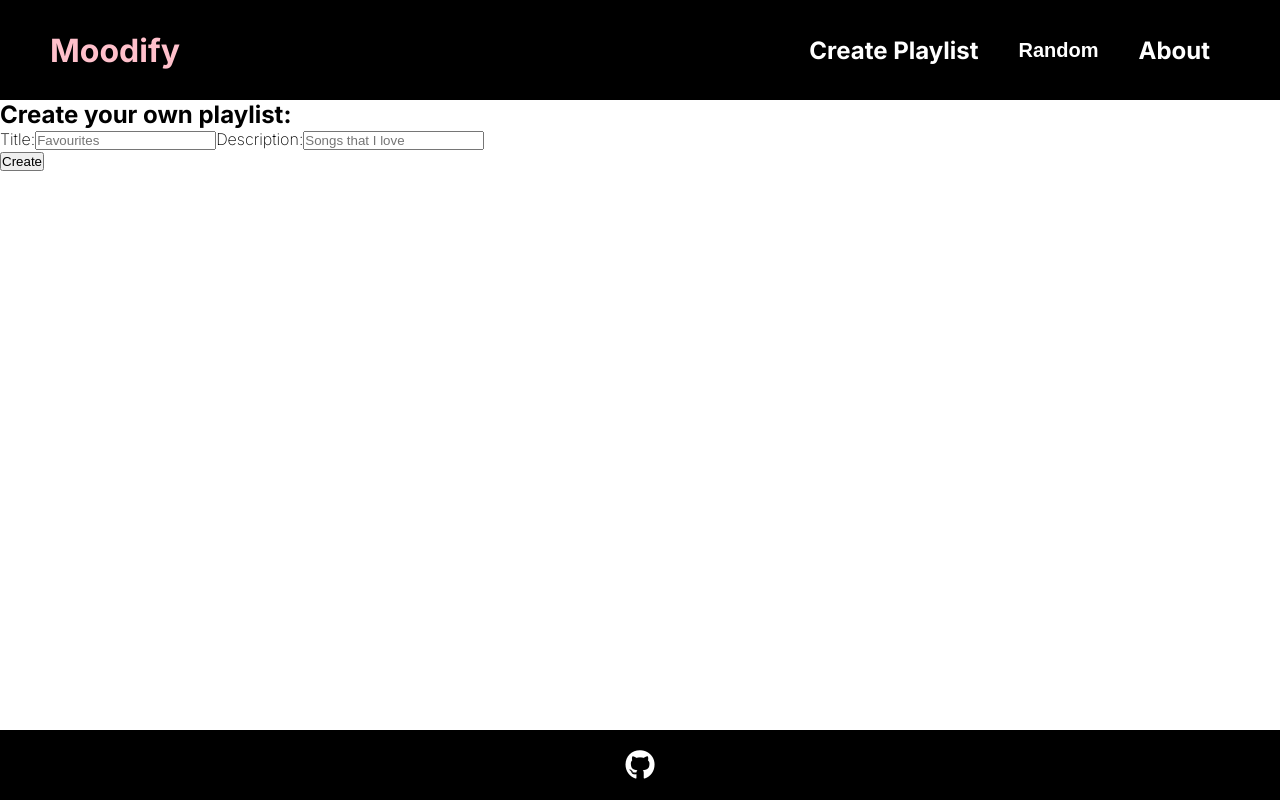
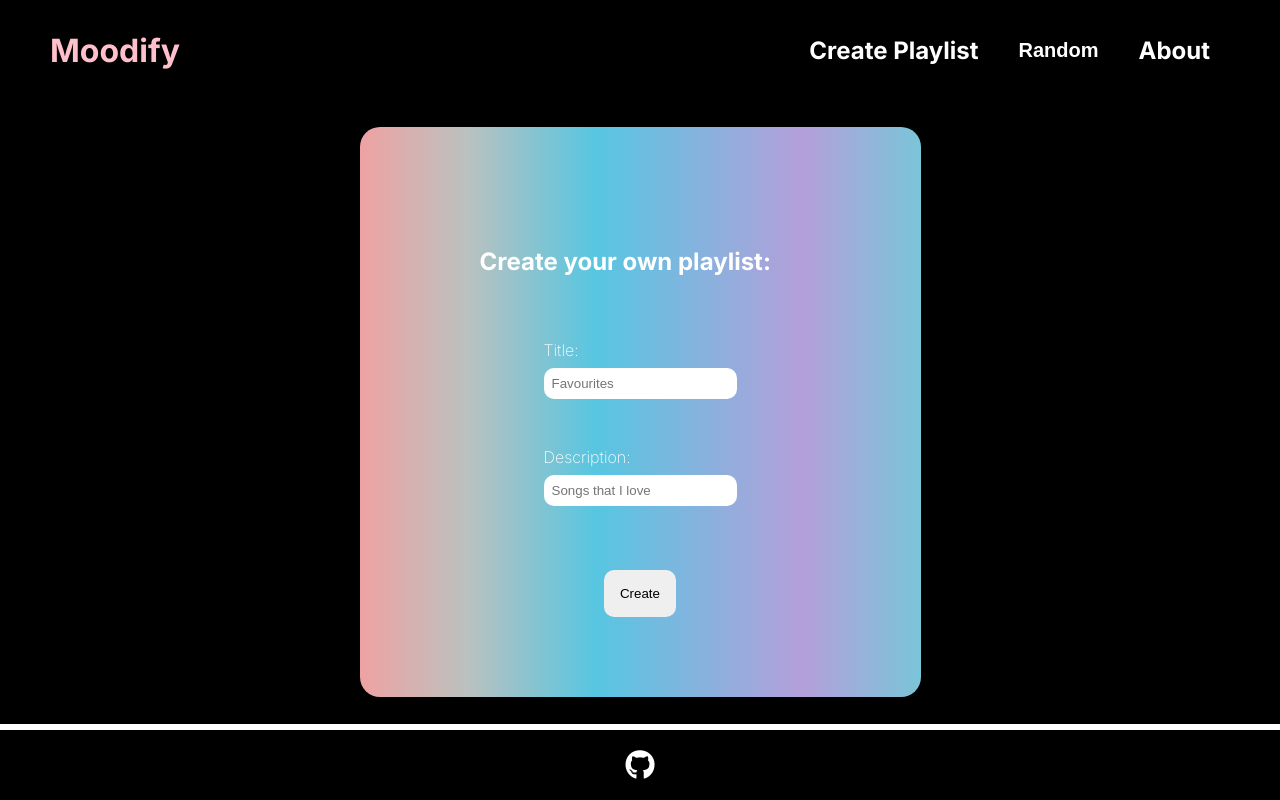
Before and after one commit to moodify-org/moodify, a React (Vite) app: page /create in a window 1280 px wide. Built offline with nearby package versions, Linux system fonts and the light colour scheme; no server answers.

Commit message:
style css for add playlist page

```diff
--- a/src/pages/AddPlaylist/AddPlaylistPage.jsx
+++ b/src/pages/AddPlaylist/AddPlaylistPage.jsx
@@ -1,7 +1,8 @@
 import { useState } from "react";
 import { useNavigate } from "react-router-dom";
+import styles from "./AddPlaylistPage.module.scss"
 
-export default function AddPlaylistPage ({playlistList, callbackToCreate}) {
+export default function AddPlaylistPage({ playlistList, callbackToCreate }) {
 
     const [title, setTitle] = useState("")
     const [description, setDescription] = useState("")
@@ -23,15 +24,16 @@ export default function AddPlaylistPage ({playlistList, callbackToCreate}) {
         setTitle("");
         setDescription("");
 
-        navigate(`/playlist/${playlistList.length-5}`);
+        navigate(`/playlist/${playlistList.length - 5}`);
     }
 
     return (
-        <section className="AddMovie box">
-            <h2>Create your own playlist:</h2>
-            <form onSubmit={handleSubmit}>
+        <section className={styles.AddPlaylistPage}>
+            <div className={styles.div}>
+                <h2>Create your own playlist: </h2>
+                <form onSubmit={handleSubmit} className={styles.form}>
                     <label>
-                Title:
+                        Title: <br></br>
                         <input
                             type="text"
                             name="title"
@@ -42,7 +44,7 @@ export default function AddPlaylistPage ({playlistList, callbackToCreate}) {
                         />
                     </label>
                     <label>
-                Description:
+                        Description:  <br></br>
                         <input
                             type="text"
                             name="description"
@@ -55,6 +57,7 @@ export default function AddPlaylistPage ({playlistList, callbackToCreate}) {
                         <button>Create</button>
                     </p>
                 </form>
+            </div>
         </section>
     )
 }
--- /dev/null
+++ b/src/pages/AddPlaylist/AddPlaylistPage.module.scss
@@ -0,0 +1,45 @@
+.AddPlaylistPage {
+    display: flex;
+    flex-direction: column;
+    justify-content: center;
+    align-items: center;
+    height: 78vh;
+    color: white;
+    background-color: black;
+}
+
+.div {
+    background-image: linear-gradient(to right, #eea2a2 0%, #bbc1bf 19%, #57c6e1 42%, #b49fda 79%, #7ac5d8 100%);
+    border-radius: 20px;
+    padding: 10vh;
+}
+
+.form {
+    display: flex;
+    flex-direction: column;
+    justify-content: space-between;
+    padding: 0 10vh 0 10vh;
+    align-items: center;
+}
+
+.form button {
+    padding: 2vh;
+    margin-top: 5vh;
+    border: none;
+    border-radius: 10px;
+}
+
+.form input {
+    margin-top: 1vh;
+    padding: 1vh;
+    border-radius: 10px;
+    border: none;
+}
+
+.AddPlaylistPage h2 {
+    padding: 5vh;
+}
+
+.AddPlaylistPage label{
+    padding: 3vh;
+}
```
Lines whose indentation alone changed are shown as unchanged.
